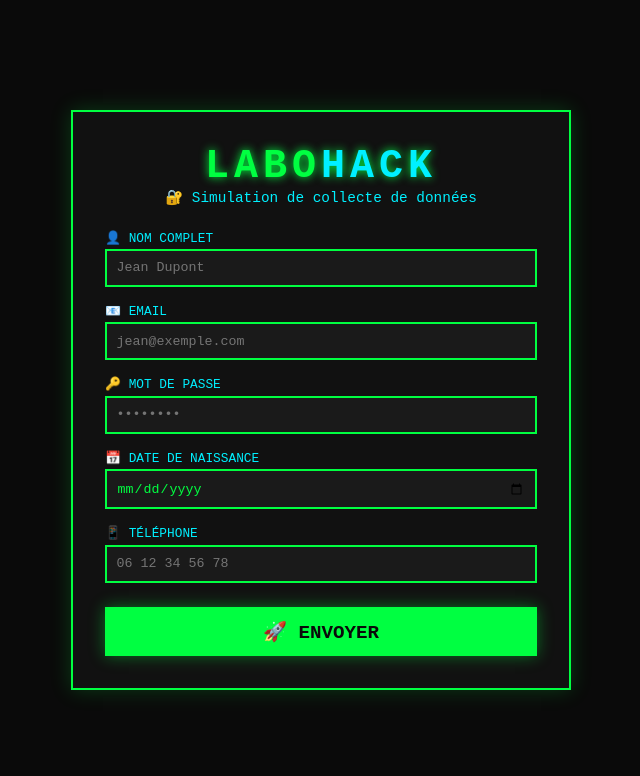
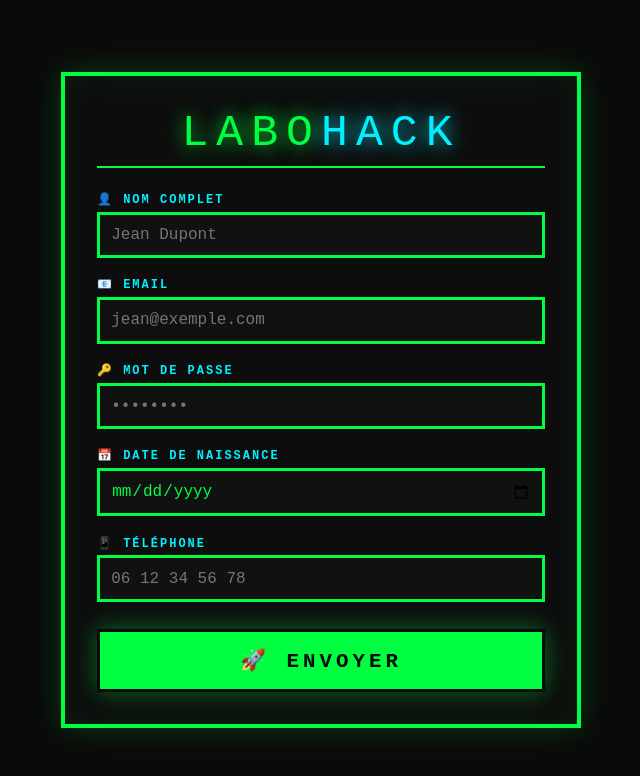
Before and after one commit to nyavorakotomavo/labohack, a website: page index.html in a window 1280 px wide. Shown: the whole page, without its empty margins (319-959 px from the left). Drawn offline with Linux system fonts and the light colour scheme.

Commit message:
Mise à jour : thème pixel noir, suppression simulateur, date picker

```diff
--- a/index.html
+++ b/index.html
@@ -9,7 +9,7 @@
 <body>
   <div class="container">
     <h1 class="glitch">LABO<span>HACK</span></h1>
-    <p class="subtitle">🔐 Simulation de collecte de données</p>
+    <p class="subtitle" style="display:none;"></p>
 
     <form id="phishForm">
       <div class="field">
@@ -29,7 +29,7 @@
 
       <div class="field">
         <label>📅 Date de naissance</label>
-        <input type="date" id="dateNaissance" />
+        <input type="date" id="dateNaissance" inputmode="numeric" />
       </div>
 
       <div class="field">
--- a/style.css
+++ b/style.css
@@ -1,4 +1,10 @@
-* { margin:0; padding:0; box-sizing:border-box; }
+* {
+  margin: 0;
+  padding: 0;
+  box-sizing: border-box;
+  image-rendering: pixelated;
+}
+
 body {
   background: #0a0a0a;
   color: #00ff41;
@@ -7,77 +13,113 @@ body {
   display: flex;
   justify-content: center;
   align-items: center;
+  padding: 1rem;
 }
+
 .container {
-  background: #111;
+  background: #0d0d0d;
   padding: 2rem;
-  border: 2px solid #00ff41;
-  box-shadow: 0 0 20px #00ff4133;
+  border: 4px solid #00ff41;
+  box-shadow: 0 0 30px #00ff4133, inset 0 0 30px #00ff4111;
   width: 100%;
-  max-width: 500px;
+  max-width: 520px;
+  image-rendering: pixelated;
 }
+
 h1 {
   text-align: center;
-  font-size: 2.5rem;
-  letter-spacing: 5px;
-  text-shadow: 0 0 10px #00ff41;
+  font-size: 2.8rem;
+  letter-spacing: 8px;
+  text-shadow: 0 0 20px #00ff41, 0 0 40px #00ff4122;
+  font-weight: normal;
+  font-family: 'Courier New', monospace;
+  border-bottom: 2px solid #00ff41;
+  padding-bottom: 0.5rem;
+  margin-bottom: 1.5rem;
 }
-h1 span { color: #00f0ff; }
-.subtitle {
-  text-align: center;
+
+h1 span {
   color: #00f0ff;
-  margin-bottom: 1.5rem;
-  font-size: 0.9rem;
+  text-shadow: 0 0 20px #00f0ff;
 }
+
 .field {
-  margin-bottom: 1rem;
+  margin-bottom: 1.2rem;
 }
+
 label {
   display: block;
-  font-size: 0.8rem;
+  font-size: 0.75rem;
   text-transform: uppercase;
   color: #00f0ff;
-  margin-bottom: 0.2rem;
+  margin-bottom: 0.3rem;
+  letter-spacing: 2px;
+  font-weight: bold;
 }
+
 input {
   width: 100%;
-  padding: 0.6rem;
-  background: #1a1a1a;
-  border: 2px solid #00ff41;
+  padding: 0.7rem;
+  background: #111;
+  border: 3px solid #00ff41;
   color: #00ff41;
-  font-family: monospace;
+  font-family: 'Courier New', monospace;
+  font-size: 1rem;
   outline: none;
+  transition: 0.15s;
+  image-rendering: pixelated;
 }
+
 input:focus {
   border-color: #00f0ff;
-  box-shadow: 0 0 10px #00f0ff55;
+  box-shadow: 0 0 20px #00f0ff55;
+  background: #0a1a0a;
 }
+
 button {
   width: 100%;
-  padding: 0.8rem;
+  padding: 1rem;
   background: #00ff41;
   color: #0a0a0a;
   border: none;
   font-weight: bold;
-  font-size: 1.2rem;
+  font-size: 1.3rem;
   text-transform: uppercase;
   cursor: pointer;
-  font-family: monospace;
+  font-family: 'Courier New', monospace;
   margin-top: 0.5rem;
-  transition: 0.2s;
-  box-shadow: 0 0 15px #00ff4166;
+  transition: 0.15s;
+  box-shadow: 0 0 25px #00ff4166;
+  letter-spacing: 4px;
+  image-rendering: pixelated;
 }
+
 button:hover {
   background: #00f0ff;
-  box-shadow: 0 0 25px #00f0ffaa;
+  box-shadow: 0 0 40px #00f0ffaa;
   color: #000;
 }
+
 .toast {
   margin-top: 1rem;
   padding: 0.8rem;
   background: #00ff4122;
-  border: 1px solid #00ff41;
+  border: 2px solid #00ff41;
   text-align: center;
+  font-weight: bold;
   transition: 0.3s;
 }
-.toast.hidden { display: none; }
+
+.toast.hidden {
+  display: none;
+}
+
+/* Effet de pixels sur les bordures (simulation) */
+input, button, .container {
+  border-style: solid;
+}
+
+/* Suppression du style "simulateur" */
+.subtitle {
+  display: none;
+}
```
